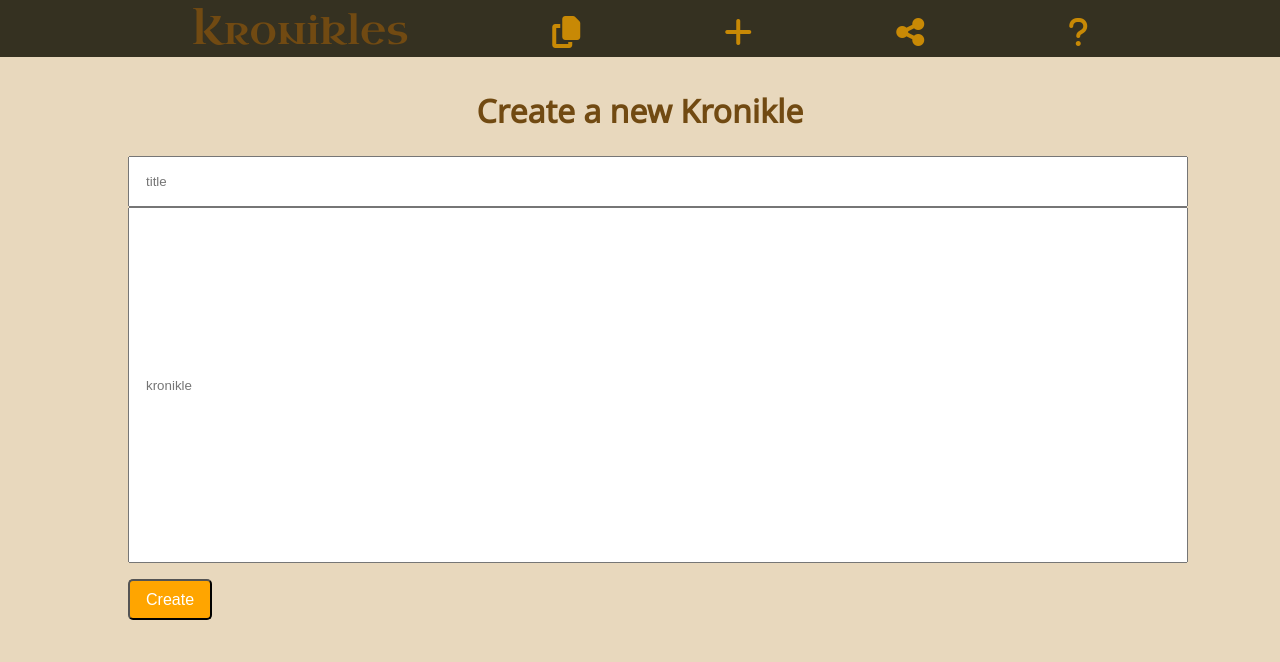
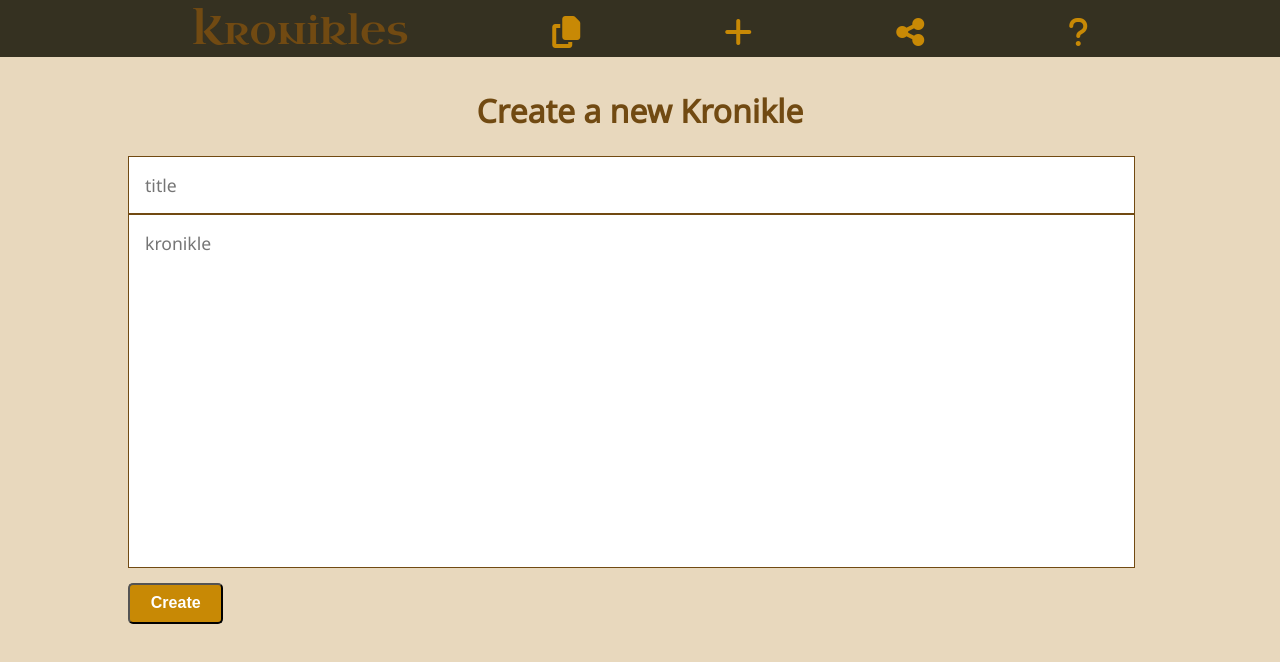
Before and after one commit to morwen80/Knonikles-frontend, a React (Create React App) app: page /new in a window 1280 px wide. Shown: the top 662 px of the page. Built offline with nearby package versions, Linux system fonts and the light colour scheme; a web font is replaced by a local one.

Commit message:
css for New Kronikle page

```diff
--- a/src/components/AllKronikles.js
+++ b/src/components/AllKronikles.js
@@ -1,17 +1,13 @@
 import React, {Component} from 'react'
 import { connect } from 'react-redux';
 import {Link} from 'react-router-dom';
-
-// import SingleKronikle from './SingleKronikle'
 import  { fetchAllKronikles, fetchSingleKronikle } from '../actions/kronikle_actions';
-
 
 class AllKronikles extends Component {
 
   componentDidMount = () => {
     this.props.fetchAllKronikles()
   }
-
 
   render(){
     const kList = this.props.kronikles.map( k =>
@@ -20,12 +16,11 @@ class AllKronikles extends Component {
       </li>
     )
     return(
-      <React.Fragment>
+      <div id="kronikleSpace">
       <ul>
         {kList}
       </ul>
-
-      </React.Fragment>
+      </div>
     )
   }
 }
--- a/src/components/NewKronikle.js
+++ b/src/components/NewKronikle.js
@@ -27,8 +27,10 @@ class NewKronikle extends Component {
 
   render(){
     return(
+      <React.Fragment>
+      <h2>Create a new Kronikle</h2>
       <div className="newKronikleForm">
-        <h2>Create a new Kronikle</h2>
+
         <form className="newKForm" onSubmit={this.handleSubmit} >
           <input
             placeholder="title"
@@ -37,7 +39,7 @@ class NewKronikle extends Component {
             onChange={this.handleChange}
             />
 
-          <input
+          <textarea
             placeholder="kronikle"
             value={this.state.body}
             name="body"
@@ -46,6 +48,7 @@ class NewKronikle extends Component {
           <button type="submit">Create </button>
         </form>
       </div>
+      </React.Fragment>
     )
   }
 }
--- a/src/index.css
+++ b/src/index.css
@@ -71,18 +71,22 @@ nav ul > * {
 
 
 /* HOMEPAGE WITH ALL THE NOTES PREVIEW */
-.KronikleSpace{
-  border-radius: 15px;
+#kronikleSpace {
+  border-radius: 10px;
   width: 80%;
-  border: 2px solid grey;
+  border: 2px solid var(--darkBrown);
   margin: 0 auto;
-  padding: 0;
+  padding: 1.3rem;
 }
 
-.KronikleSpace li {
-  font-size: 2rem;
+#kronikleSpace li {
+  font-size: 1.7rem;
+  font-weight: 700;
   padding: .7rem 1rem .7rem 1rem;
-  border-bottom: 1px solid grey;
+  border-bottom: 1px solid var(--darkBrown);
+}
+#kronikleSpace li:last-child {
+  border-bottom: none;
 }
 
 .fa-chevron-right {
@@ -92,24 +96,33 @@ nav ul > * {
 /* NEW KRONIKLE */
 .newKronikleForm {
   margin: 0 auto;
-  /* border: 1px solid black; */
   width: 80%;
 }
 
-.newKForm input {
-  display: block;
-  width: 100%;
+.newKForm input, .newKForm textarea {
+  border: 1px solid var(--darkBrown);
+  width: 95%;
   padding: 1rem;
+  font-family: 'Noto Sans', sans-serif;
+  font-size: 1.1rem;
 }
-.newKForm input[name="body"] {
+/* .newKForm input[name="body"] {
   height: 40vh;
   margin-bottom: 1rem;
+} */
+
+.newKForm textarea {
+  height: 40vh;
+  margin-bottom: .6rem;
+  resize: none;
 }
+
 .newKForm button {
   font-size: 1rem;
-  padding: .6rem 1rem;
+  padding: .6rem 1.3rem;
   border-radius: 5px;
-  background-color: orange;
+  background-color: var(--gold);
+  font-weight: 700;
 }
 
 /* SINGLE KRONIKLE  */
```
